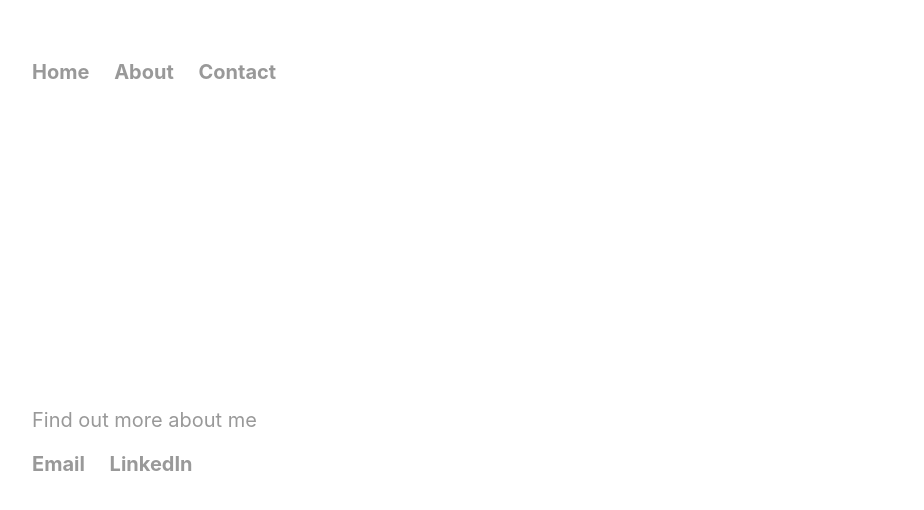
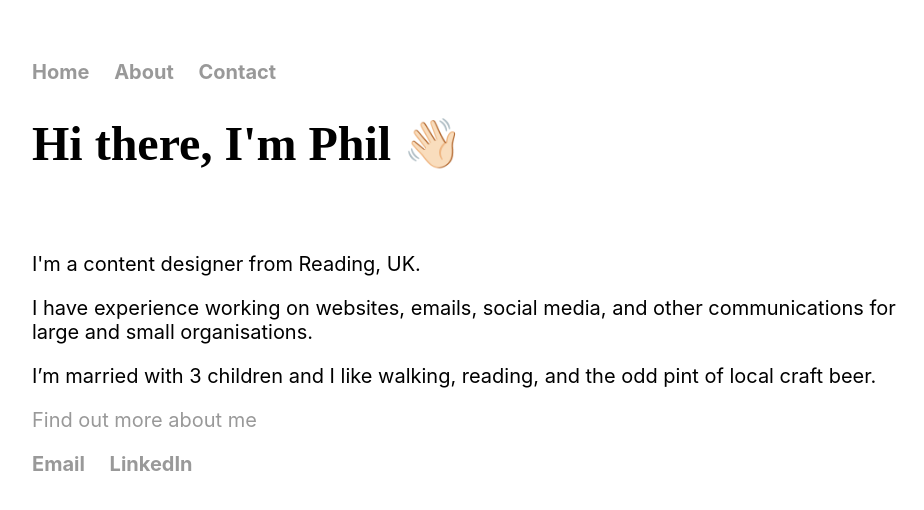
Before and after one commit to philsprayuk/philsprayuk.github.io, a Jekyll site: the page built from index.html, in a window 1280 px wide. Shown: the top 510 px of the page, without its empty margins (160-1084 px from the left). Built offline with Jekyll 4.4.1, drawn with Linux system fonts in a browser that asks for light colours.

Commit message:
Update text colour

```diff
--- a/css/main.css
+++ b/css/main.css
@@ -22,8 +22,8 @@ a:hover {
   html, body {
     font-size: 20px;
     font-family: 'Inter', sans-serif;
-    color:#0000;
-    background-color: #ffff;
+    color:#00000;
+    background-color: #fffff;
   }
 
   h1 {
```
